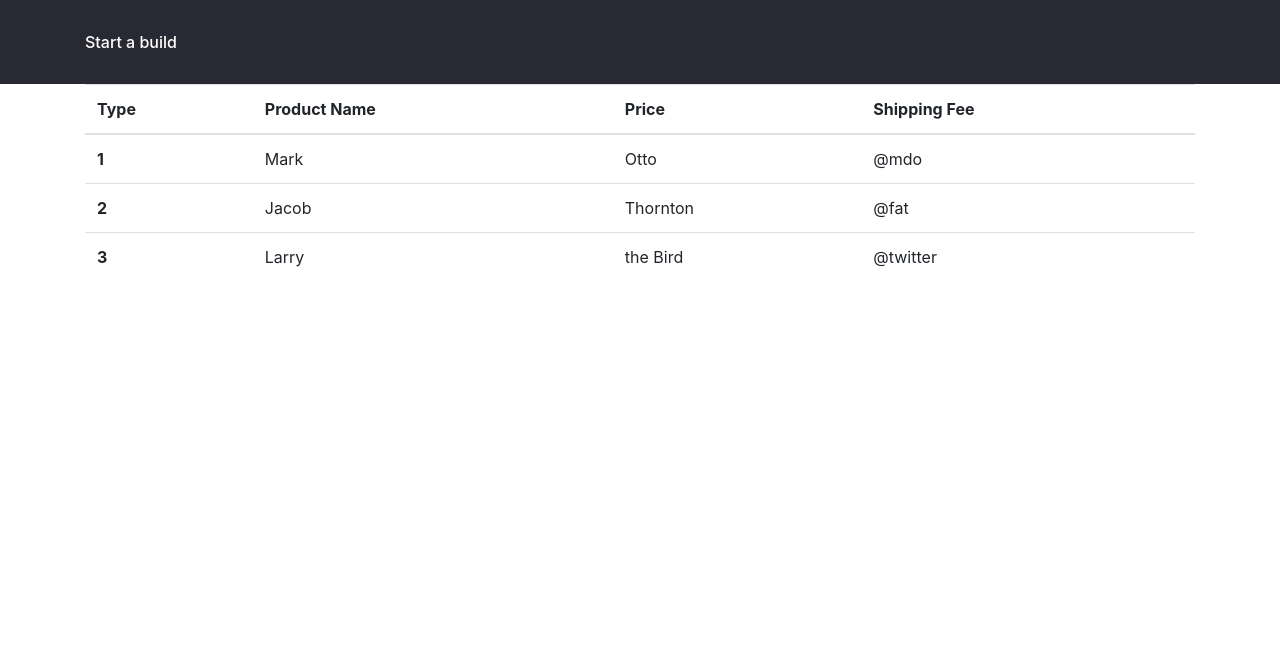
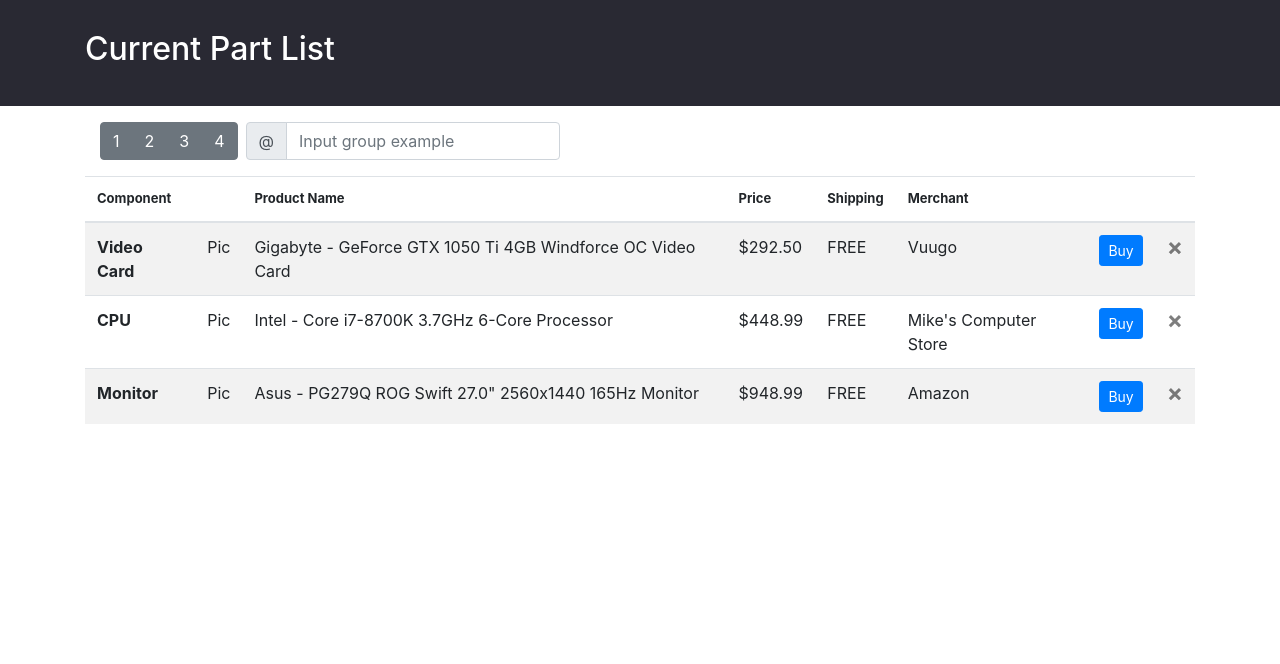
Before and after one commit to tangjon/Build-a-PC-Configuration-Tool, a Django app: page /build/ in a window 1280 px wide. Shown: the part 56-720 px from the top of the page. Run offline with Django 3.2, Linux system fonts and the light colour scheme; style sheets or scripts are compiled from the project's sources; some libraries are stand-ins or nearby versions.

Commit message:
-build creation/edit page template enhancement/minor css changes

```diff
--- a/bapccanada/build/templates/create.html
+++ b/bapccanada/build/templates/create.html
@@ -3,34 +3,77 @@
 {% block bapc-header-title %}{{ title }}{% endblock %}
 
 {% block bapc-body-content %}
-    <table class="table">
-  <thead>
+    {# TOOLBAR #}
+    <div class="container buildToolbarTop">
+    <div class="btn-toolbar mb-3" role="toolbar" aria-label="Toolbar with button groups">
+  <div class="btn-group mr-2" role="group" aria-label="First group">
+    <button type="button" class="btn btn-secondary">1</button>
+    <button type="button" class="btn btn-secondary">2</button>
+    <button type="button" class="btn btn-secondary">3</button>
+    <button type="button" class="btn btn-secondary">4</button>
+  </div>
+  <div class="input-group">
+    <div class="input-group-prepend">
+      <div class="input-group-text" id="btnGroupAddon">@</div>
+    </div>
+    <input type="text" class="form-control" placeholder="Input group example" aria-label="Input group example" aria-describedby="btnGroupAddon">
+  </div>
+    </div>
+    </div>
+    {# END TOOLBAR #}
+
+
+    {# COMPONENT LIST #}
+    <div>
+    <table class="table table-striped">
+  <thead class="componentListTop">
     <tr>
-      <th scope="col">Type</th>
-      <th scope="col">Product Name</th>
-      <th scope="col">Price</th>
-      <th scope="col">Shipping Fee</th>
+        <th scope="col">Component</th>
+        <th scope="col"></th>
+        <th scope="col">Product Name</th>
+        <th scope="col">Price</th>
+        <th scope="col">Shipping</th>
+        <th scope="col">Merchant</th>
+        <th scope="col"></th>
+        <th scope="col"></th>
     </tr>
   </thead>
   <tbody>
     <tr>
-      <th scope="row">1</th>
-      <td>Mark</td>
-      <td>Otto</td>
-      <td>@mdo</td>
+        <th scope="row">Video Card</th>
+        <td>Pic</td>
+        <td>Gigabyte - GeForce GTX 1050 Ti 4GB Windforce OC Video Card</td>
+        <td>$292.50	</td>
+        <td>FREE</td>
+        <td>Vuugo</td>
+        <td><button type="button" class="btn btn-primary btn-sm">Buy</button></td>
+        <td><button type="button" class="close" aria-label="Close">
+                    <span aria-hidden="true">&times;</span></button></td>
     </tr>
     <tr>
-      <th scope="row">2</th>
-      <td>Jacob</td>
-      <td>Thornton</td>
-      <td>@fat</td>
+        <th scope="row">CPU</th>
+        <td>Pic</td>
+        <td>Intel - Core i7-8700K 3.7GHz 6-Core Processor</td>
+        <td>$448.99</td>
+        <td>FREE</td>
+        <td>Mike's Computer Store</td>
+        <td><button type="button" class="btn btn-primary btn-sm">Buy</button></td>
+        <td><button type="button" class="close" aria-label="Close">
+                    <span aria-hidden="true">&times;</span></button></td>
     </tr>
     <tr>
-      <th scope="row">3</th>
-      <td>Larry</td>
-      <td>the Bird</td>
-      <td>@twitter</td>
+        <th scope="row">Monitor</th>
+        <td>Pic</td>
+        <td>Asus - PG279Q ROG Swift 27.0" 2560x1440 165Hz Monitor</td>
+        <td>$948.99</td>
+        <td>FREE</td>
+        <td>Amazon</td>
+        <td><button type="button" class="btn btn-primary btn-sm">Buy</button></td>
+        <td><button type="button" class="close" aria-label="Close">
+                    <span aria-hidden="true">&times;</span></button></td>
     </tr>
   </tbody>
 </table>
+    </div>
+    {# END COMPONENT LIST #}
 {% endblock %}
--- a/bapccanada/build/views.py
+++ b/bapccanada/build/views.py
@@ -2,5 +2,5 @@ from django.shortcuts import render
 
 
 def create(request):
-    return render(request, 'create.html', {'title': 'Start a build', 'slug': 'user'})
+    return render(request, 'create.html', {'title': 'Current Part List', 'slug': 'user'})
 # Create your views here.
--- a/bapccanada/static/css/style.css
+++ b/bapccanada/static/css/style.css
@@ -57,3 +57,11 @@ body {
     width: 50%;
     margin: auto;
 }
+
+.componentListTop th {
+    font-size: 13px;
+}
+
+.bapc-body-content .buildToolbarTop {
+    margin-top: 1rem;
+}
--- a/bapccanada/templates/base.html
+++ b/bapccanada/templates/base.html
@@ -23,8 +23,8 @@
     <div class="bapc-header">
         <div class="container">
             <div class="bapc-header-title">
-                {% block bapc-header-title %}
-                {% endblock bapc-header-title %}
+                <h2>{% block bapc-header-title %}
+                {% endblock bapc-header-title %}</h2>
             </div>
             <div class="bapc-header-content">
                 {% block bapc-header-content %}
```
